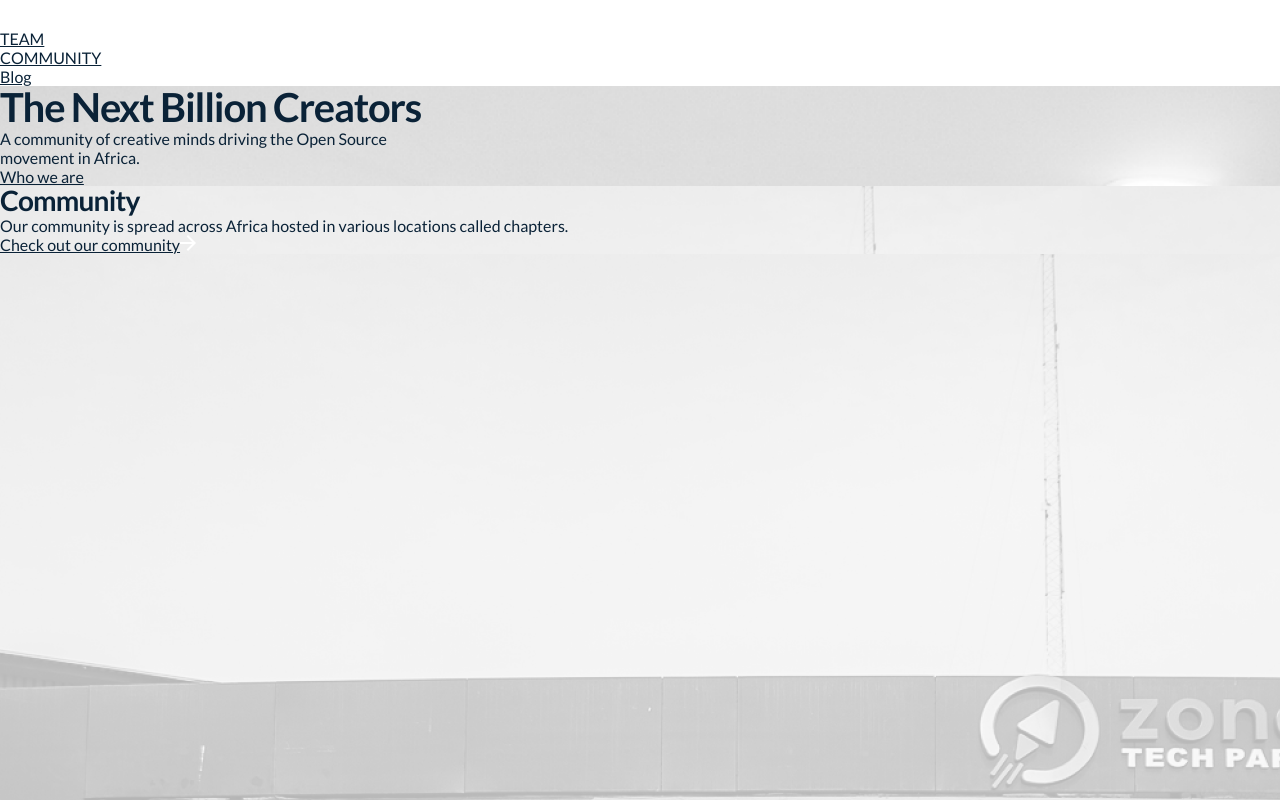
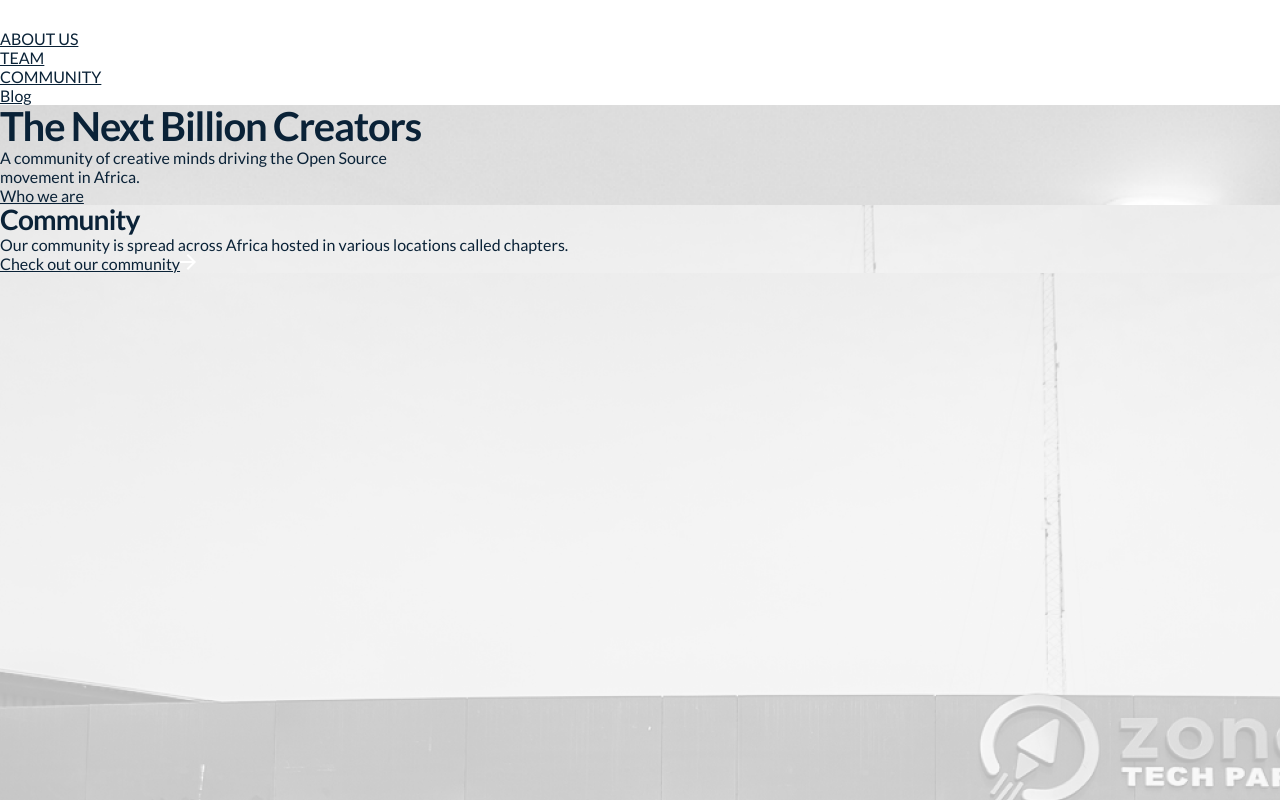
Before and after one commit to oscafrica/oscafrica.org-v2, a Next.js app: page / in a window 1280 px wide. Shown: the top 800 px of the page. Built offline with nearby package versions, Linux system fonts and the light colour scheme.

Commit message:
move about us to first link

```diff
--- a/src/components/composed/Navbar/NavBar.tsx
+++ b/src/components/composed/Navbar/NavBar.tsx
@@ -13,6 +13,10 @@ interface INavLink {
 }
 
 const navLinks: INavLink[] = [
+  {
+    title: "ABOUT US",
+    href: "/about-us"
+  },
   {
     title: "TEAM",
     href: "/team"
```
